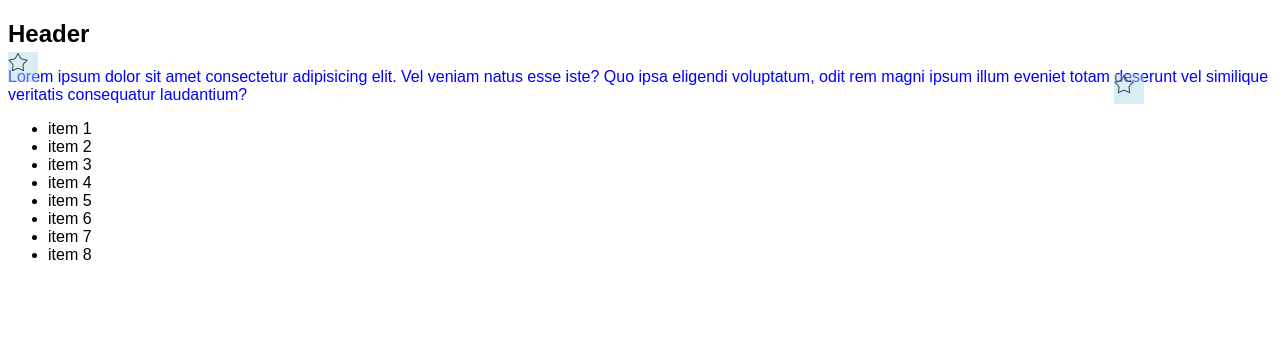
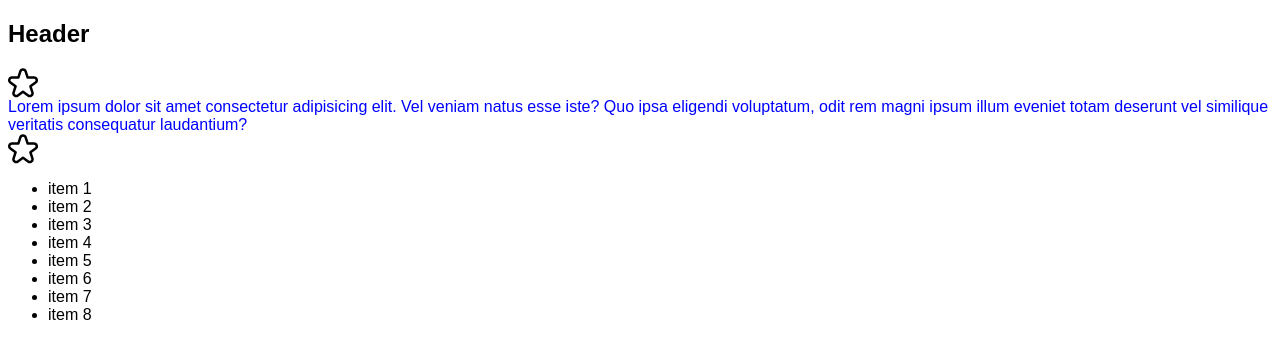
Before and after one commit to kate-miah/021, a plain HTML site: page index.html in a window 1280 px wide. Drawn offline with Linux system fonts and the light colour scheme.

Commit message:
svg-bg-image for pseudo (v1)

```diff
--- a/assets/style.css
+++ b/assets/style.css
@@ -9,22 +9,17 @@ p {
 p::before, p::after {
     color: red;
     /* font-size: 3em; */
-    background-color: rgba(173, 216, 230, 0.459);
+
     width: 30px;
     height: 30px;
-    content: url('/assets/Star.png');
-    display: inline-block;
-    position: absolute;
-}
-p::before {
-    top: -1em;
-    left: 0;
+    content: '';
+    background-image: url(/assets/star.svg);
+    display: block;
+    font-size: 1em;
+    background-size: contain;
+
 }
 
-p::after {
-    bottom:0;
-    right: 8rem;
-}
 /* p::first-line {
     background-color: lightpink;
 }
```
Also changed, not shown: assets/star.svg (added).
